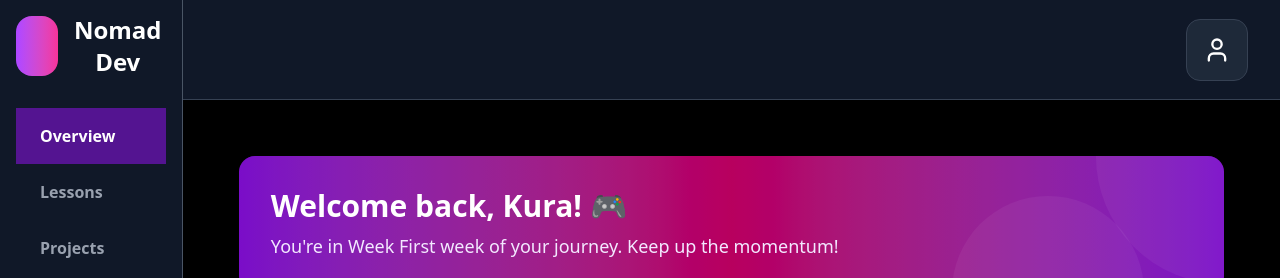
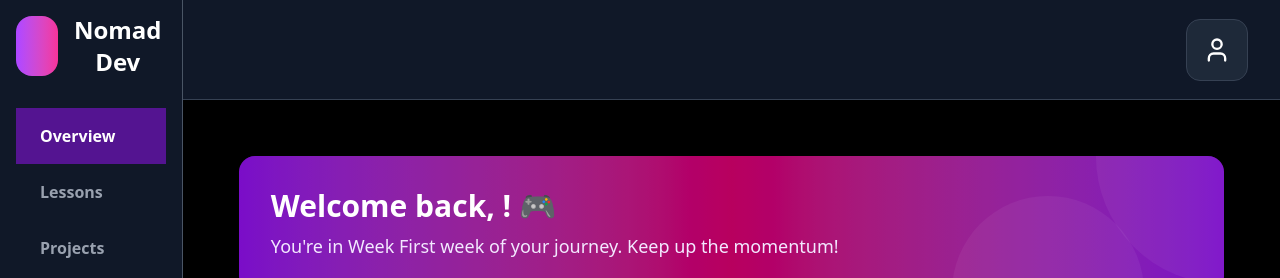
Before and after one commit to KurayamiFZ/NomadDev, a Next.js app: page /home/overview in a window 1280 px wide. Shown: the top 278 px of the page. Built offline with nearby package versions, Linux system fonts and the light colour scheme; no server answers.

Commit message:
Welcome Banner Shows Username

```diff
--- /dev/null
+++ b/app/components/Username.tsx
@@ -0,0 +1,34 @@
+"use client";
+import { useState, useEffect } from "react";
+import { supabase } from "@/lib/supabaseclient";
+
+export default function Username() {
+  const [profile, setProfile] = useState<{ name: string } | null>(null);
+
+  useEffect(() => {
+    const fetchProfile = async () => {
+      const { data: { user } } = await supabase.auth.getUser();
+
+      if(!user) return;
+
+      const { data, error } = await supabase
+        .from('users')
+        .select('name')
+        .eq('id', user.id)
+        .single();
+
+      if (error) {
+        console.error("Error fetching profile:", error);
+        return;
+      }
+
+      setProfile(data);
+    };
+
+    fetchProfile();
+  }, []);
+
+  return (
+    <h1 className="text-3xl font-black mb-2">Welcome back, {profile?.name}! 🎮</h1>
+  );
+}
--- a/app/components/WelcomeBanner.tsx
+++ b/app/components/WelcomeBanner.tsx
@@ -1,11 +1,14 @@
 import Icon from "./icons";
+import { supabase } from "@/lib/supabaseclient";
+import Username from "./Username";
 
 export function WelcomeBanner() {
+
   return (
     <div className="bg-linear-to-r from-purple-600 via-pink-600 to-purple-600 rounded-2xl p-8 mb-6 relative overflow-hidden">
       <div className="absolute inset-0 bg-black/20"></div>
       <div className="relative z-10">
-        <h1 className="text-3xl font-black mb-2">Welcome back, Kura! 🎮</h1>
+        <Username />
         <p className="text-purple-100 text-lg">
           You're in Week First week of your journey. Keep up the momentum!
         </p>
```
